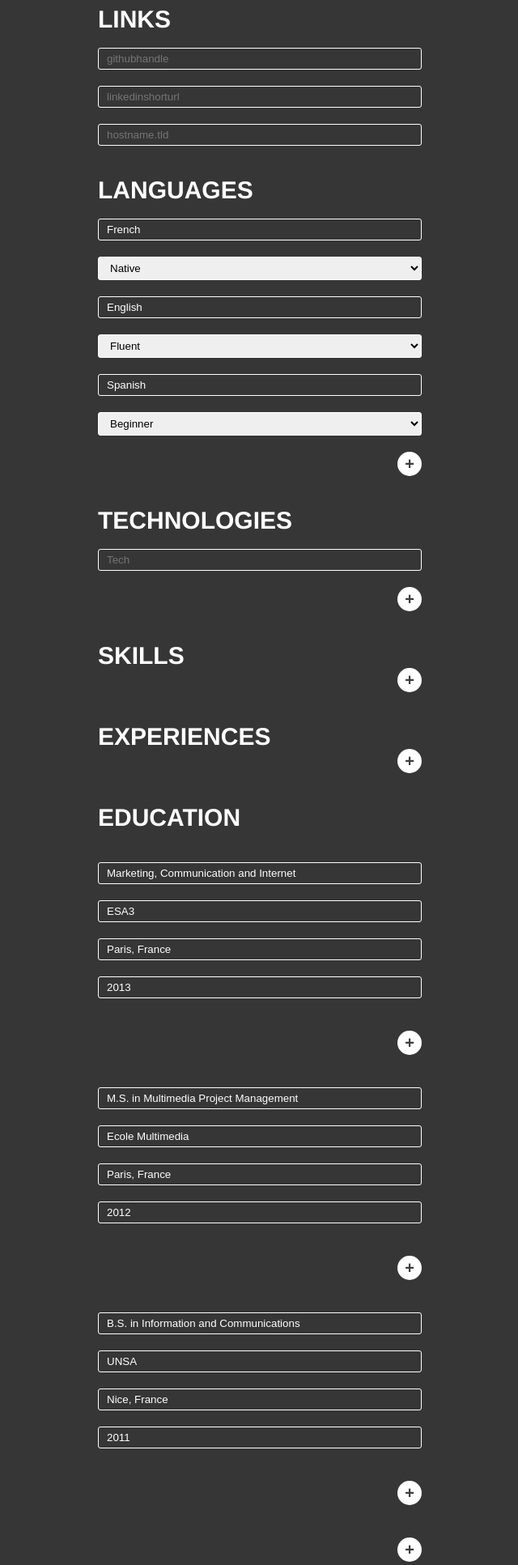
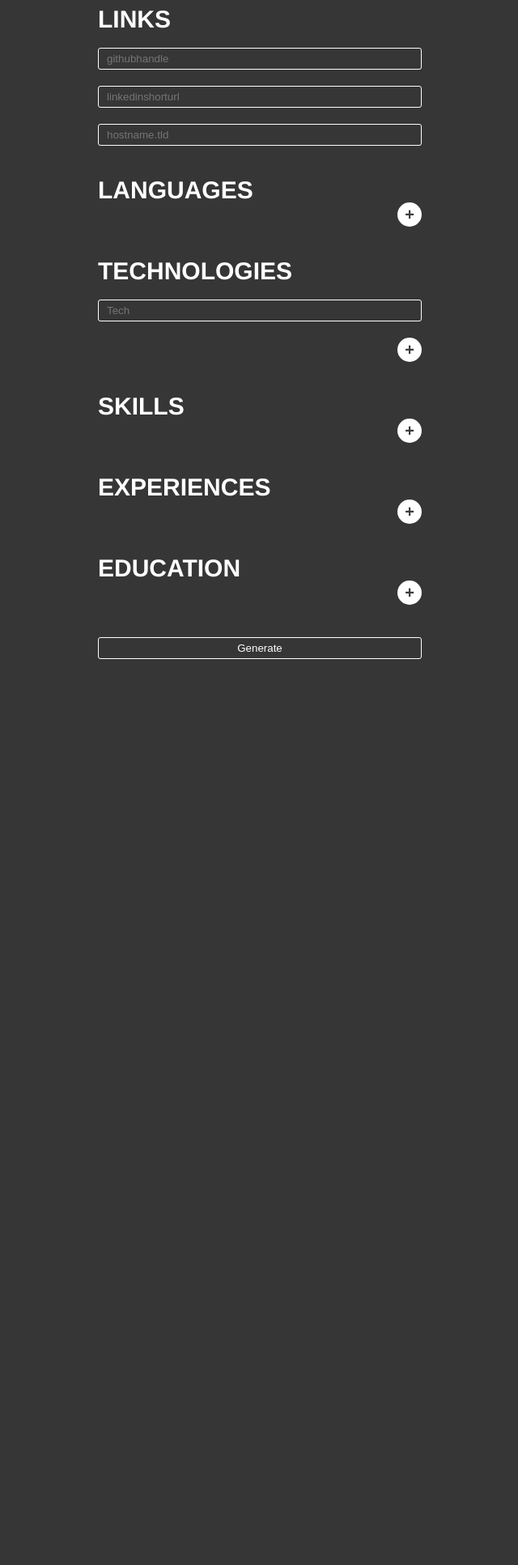
Before and after one commit to ctrlaltdev/resume, a Node server app: template views/index.pug in a window 1280 px wide. Shown: the part 599-2532 px from the top of the page at 81% size, without its empty margins (319-959 px from the left). After the commit the page ends 1413 px from the top, so only its background shows below. Run offline with Node 20, Linux system fonts and the light colour scheme; the template is opened without the code that fills it, so the values that code supplies are empty.

Commit message:
WIP: from personal to generic

```diff
--- a/index.js
+++ b/index.js
@@ -70,7 +70,7 @@ let win
 function createWindow () {
   win = new BrowserWindow({width: 800, height: 600})
   win.setMenu(null)
-  //win.webContents.openDevTools()
+  win.webContents.openDevTools()
 
   win.loadURL(url.format({
     pathname: "localhost:" + port,
--- a/public/js/main.js
+++ b/public/js/main.js
@@ -17,13 +17,13 @@ function btnClick() {
       addSkill();
       break;
     case "btnexp":
-      addExp(this.previousSibling.lastChild.id);
+    this.previousSibling.lastChild ? addExp(this.previousSibling.lastChild.id) : addExp();
       break;
     case "btnexpdesc":
       addExpDesc(this.parentElement.id);
       break;
     case "btneduc":
-      addEduc(this.previousSibling.lastChild.id);
+    this.previousSibling.lastChild ? addEduc(this.previousSibling.lastChild.id) : addEduc();
       break;
     case "btneducdesc":
       addEducDesc(this.parentElement.id);
@@ -73,7 +73,7 @@ function addSkill() {
   document.querySelector('fieldset.skill').appendChild(input);
 }
 
-function addExp(id) {
+function addExp(id = "exp1") {
   let index = getIndex(id, 1);
 
   let div = document.createElement('div');
@@ -144,7 +144,7 @@ function addExpDesc(id) {
   document.querySelector(selector).appendChild(input);
 }
 
-function addEduc(id) {
+function addEduc(id = "educ1") {
   let index = getIndex(id, 2);
 
   let div = document.createElement('div');
--- a/views/index.pug
+++ b/views/index.pug
@@ -8,7 +8,8 @@ block content
 
   - var skills = ["SCRUM", "Agile", "Waterfall", "Project Management", "Product Management"];
 
-  - var education = [{title:"Marketing, Communication and Internet", org:"ESA3", desc:[],"year":"2013", location: "Paris, France"},{title:"M.S. in Multimedia Project Management", org:"Ecole Multimedia", desc:[],"year":"2012", location: "Paris, France"},{title:"B.S. in Information and Communications", org:"UNSA", desc:[],"year":"2011", location: "Nice, France"}];
+  - var experiences = [];
+  - var education = [];
 
   h1 Resume Generator
 
@@ -42,27 +43,6 @@ block content
         for lang in langs
           option(value=lang)= lang
       fieldset(name="lang").lang
-        input(list="langs", placeholder="Lang", name="langs", value="French")
-        select(name="langlvls", placeholder="Proficiency")
-          option(value="Beginner") Beginner
-          option(value="Intermediate") Intermediate
-          option(value="Advanced") Advanced
-          option(value="Fluent") Fluent
-          option(value="Native" selected) Native
-        input(list="langs", placeholder="Lang", name="langs", value="English")
-        select(name="langlvls", placeholder="Proficiency")
-          option(value="Beginner") Beginner
-          option(value="Intermediate") Intermediate
-          option(value="Advanced") Advanced
-          option(value="Fluent" selected) Fluent
-          option(value="Native") Native
-        input(list="langs", placeholder="Lang", name="langs", value="Spanish")
-        select(name="langlvls", placeholder="Proficiency")
-          option(value="Beginner" selected) Beginner
-          option(value="Intermediate") Intermediate
-          option(value="Advanced") Advanced
-          option(value="Fluent") Fluent
-          option(value="Native") Native
       button(type="button")#btnlang.more +
 
     #tech
```
